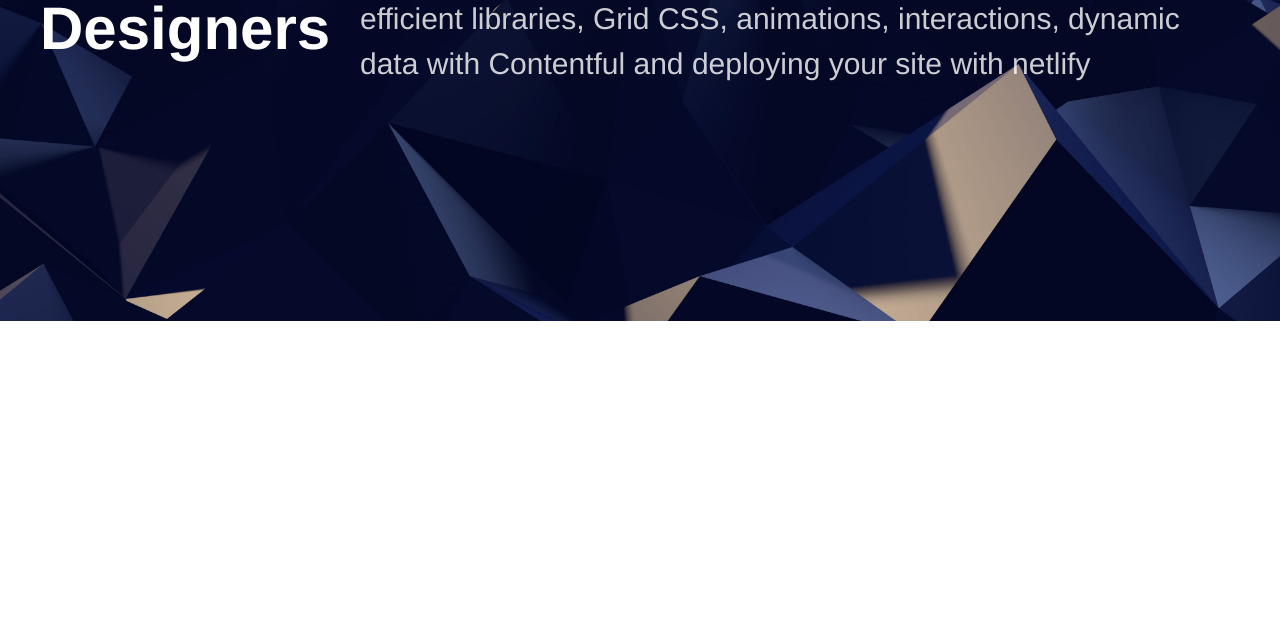
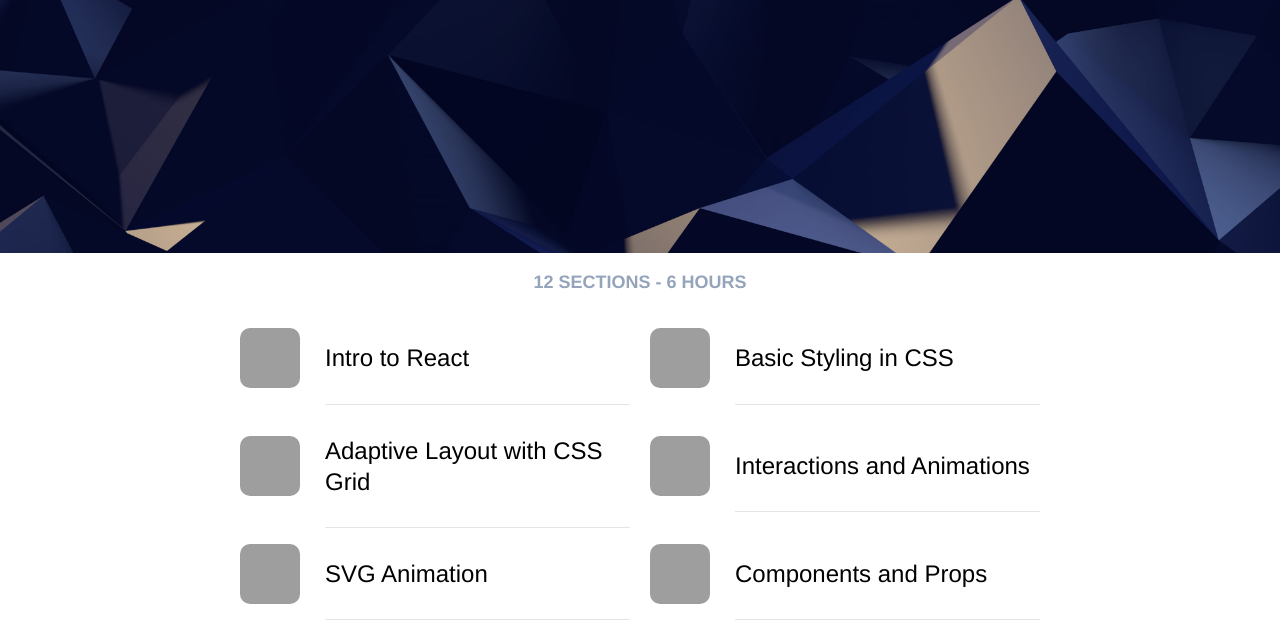
Before and after one commit to davidosemwegie/design-code-react-app, a Gatsby site: page / in a window 1280 px wide. Shown: the part 2155-2788 px from the top of the page. Before the commit the page ends 2482 px from the top, so only its background shows below. Built offline with nearby package versions, Linux system fonts and the light colour scheme; Gatsby itself is replaced by a stand-in of ours; grey boxes are pictures that could not be loaded.

Commit message:
added some static json

```diff
--- /dev/null
+++ b/src/components/cell.js
@@ -0,0 +1,34 @@
+import React from "react"
+import styled from "styled-components"
+
+const CellGroup = styled.div`
+  display: grid;
+  grid-template-columns: 60px auto;
+  grid-gap: 25px;
+  align-items: center;
+  min-width: 320px;
+`
+
+const CellImage = styled.div`
+  width: 60px;
+  height: 60px;
+  background: #212c4f;
+  border-radius: 10px;
+  background-image: url(${props => props.image});
+  background-size: 60px;
+`
+
+const CellTitle = styled.div`
+  font-size: 24px;
+  border-bottom: 1px solid rgba(0, 0, 0, 0.1);
+  padding: 30px 0;
+`
+
+const Cell = props => (
+  <CellGroup>
+    <CellImage image={props.image}></CellImage>
+    <CellTitle>{props.title}</CellTitle>
+  </CellGroup>
+)
+
+export default Cell
--- a/src/pages/index.js
+++ b/src/pages/index.js
@@ -7,6 +7,30 @@
 import Card from "../components/Card"
 import Section from "../components/section"
 import Wave from "../components/wave"
+import staticdata from "../../staticdata.json"
+import Cell from "../components/cell"
+import styled from "styled-components"
+
+const SectionCaption = styled.p`
+  font-weight: 600;
+  font-size: 18px;
+  text-transform: uppercase;
+  color: #94a4ba;
+  text-align: center;
+`
+
+const SectionCellGroup = styled.div`
+  max-width: 800px;
+  margin: 0 auto 100px;
+  display: grid;
+  grid-template-columns: repeat(2, 1fr);
+  grid-column-gap: 20px;
+  padding: 0 20px;
+
+  @media (max-width: 640px) {
+    grid-template-columns: repeat(1, 1fr);
+  }
+`
 
 const IndexPage = () => (
   <Layout>
@@ -28,6 +52,8 @@
           <img src={require("../images/logo-react.png")} width="50px" />
           <img src={require("../images/logo-swift.png")} width="50px" />
         </div>
+      </div>
+      <Wave />
     </div>
     <div className="Cards">
       <h2>12 courses, more coming.</h2>
@@ -60,7 +86,13 @@
       title="React for Designers"
       text="Learn how to build a modern site suing React and the most efficient libraries, Grid CSS, animations, interactions, dynamic data with Contentful and deploying your site with netlify"
     />
-    </div>
+
+    <SectionCaption>12 Sections - 6 hours</SectionCaption>
+    <SectionCellGroup>
+      {staticdata.cells.map(cell => (
+        <Cell title={cell.title} image={cell.image} />
+      ))}
+    </SectionCellGroup>
   </Layout>
 )
 
--- /dev/null
+++ b/staticdata.json
@@ -0,0 +1,52 @@
+{
+    "cells": [
+        {
+            "title": "Intro to React",
+            "image": "https://cl.ly/1U1F170x3D0L/download/logo-react-small.png"
+        },
+        {
+            "title": "Basic Styling in CSS",
+            "image": "https://cl.ly/1U1F170x3D0L/download/logo-react-small.png"
+        },
+        {
+            "title": "Adaptive Layout with CSS Grid",
+            "image": "https://cl.ly/1U1F170x3D0L/download/logo-react-small.png"
+        },
+        {
+            "title": "Interactions and Animations",
+            "image": "https://cl.ly/1U1F170x3D0L/download/logo-react-small.png"
+        },
+        {
+            "title": "SVG Animation",
+            "image": "https://cl.ly/1U1F170x3D0L/download/logo-react-small.png"
+        },
+        {
+            "title": "Components and Props",
+            "image": "https://cl.ly/1U1F170x3D0L/download/logo-react-small.png"
+        },
+        {
+            "title": "States and Events",
+            "image": "https://cl.ly/1U1F170x3D0L/download/logo-react-small.png"
+        },
+        {
+            "title": "Styled Components",
+            "image": "https://cl.ly/1U1F170x3D0L/download/logo-react-small.png"
+        },
+        {
+            "title": "Static Data with JSON",
+            "image": "https://cl.ly/1U1F170x3D0L/download/logo-react-small.png"
+        },
+        {
+            "title": "GraphQL with Contentful",
+            "image": "https://cl.ly/1U1F170x3D0L/download/logo-react-small.png"
+        },
+        {
+            "title": "Publish to Netlify",
+            "image": "https://cl.ly/1U1F170x3D0L/download/logo-react-small.png"
+        },
+        {
+            "title": "Payment with Stripe Checkout",
+            "image": "https://cl.ly/1U1F170x3D0L/download/logo-react-small.png"
+        }
+    ]
+}
```
Lines whose indentation alone changed are shown as unchanged.
